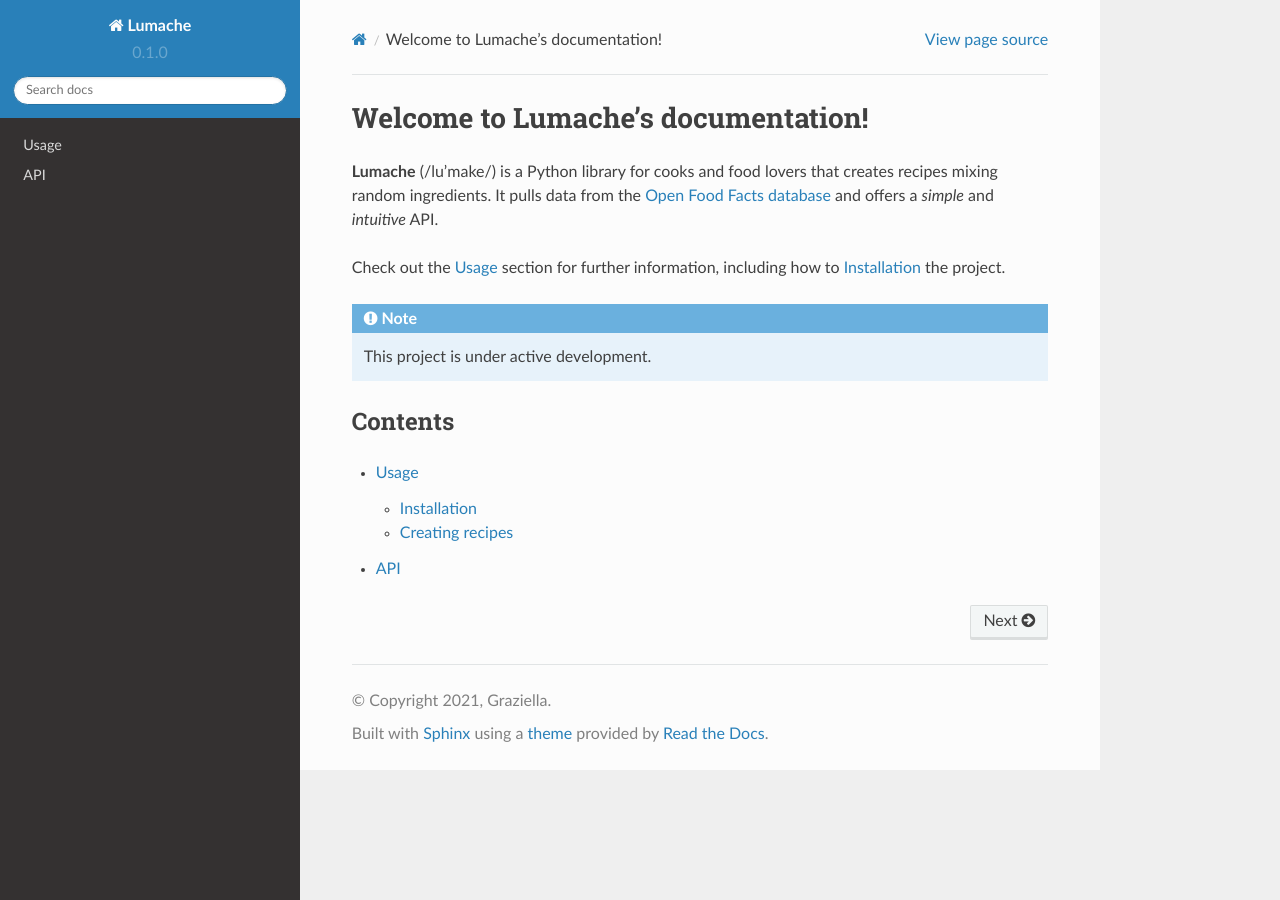
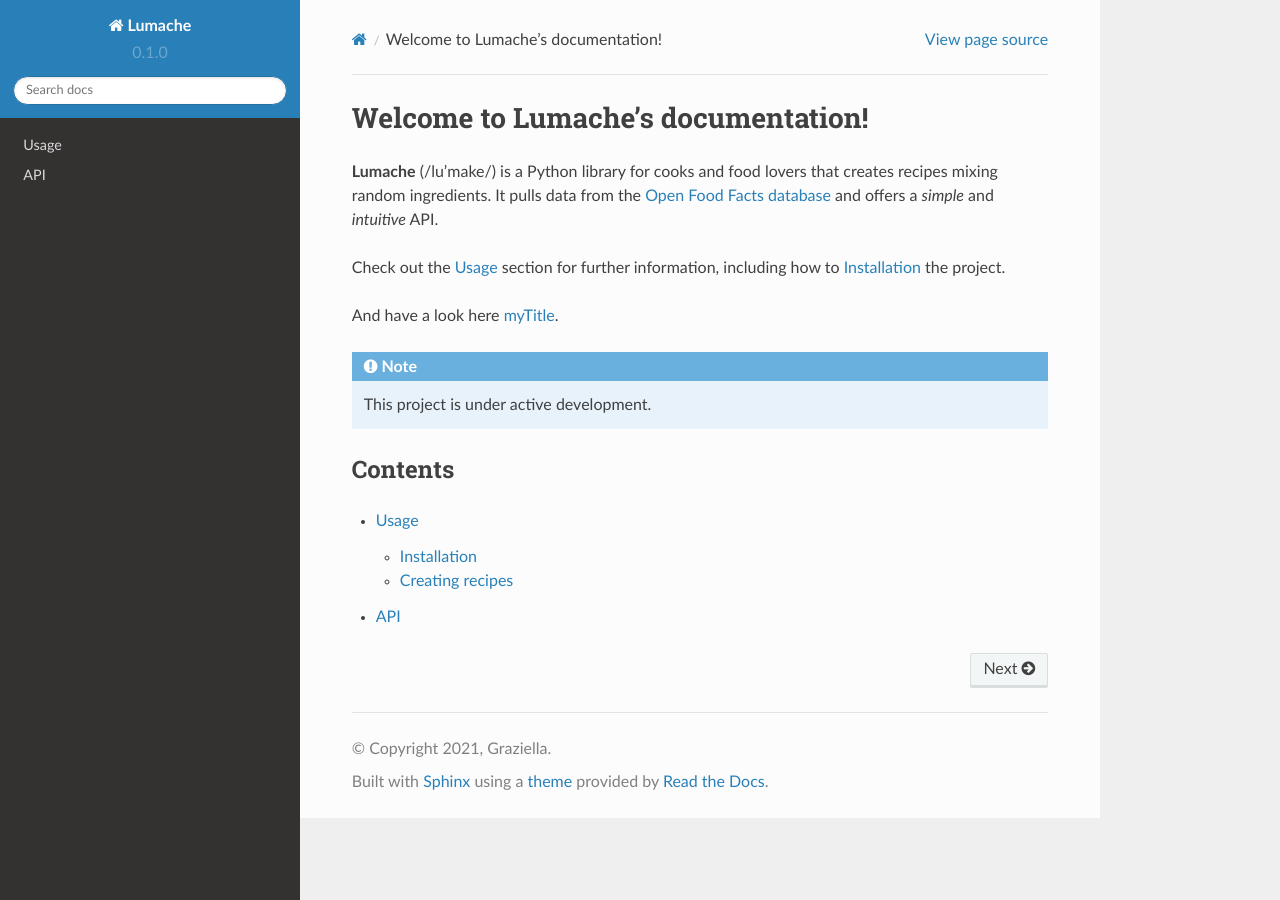
Before and after one commit to peterleimbach/petersrtdtest, a Sphinx documentation site: the page built from docs/source/index.rst, in a window 1280 px wide. Built offline with Sphinx 7.4.7 and the Read the Docs theme 2.0.0, drawn with Linux system fonts in a browser that asks for light colours.

Commit message:
Update index.rst

```diff
--- a/docs/source/index.rst
+++ b/docs/source/index.rst
@@ -8,6 +8,8 @@
 
 Check out the :doc:`usage` section for further information, including
 how to :ref:`installation` the project.
+
+And have a look here :doc:`secondtest`.
 
 .. note::
 
```
